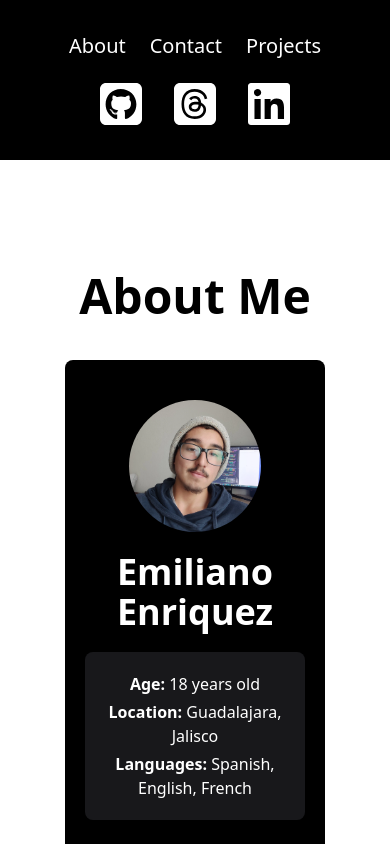
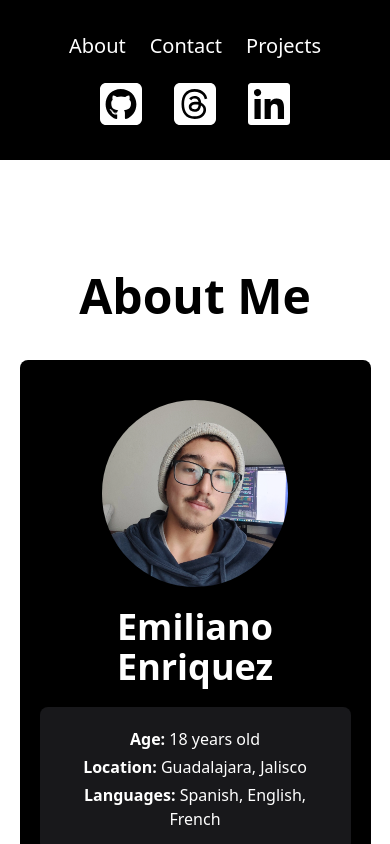
Before and after one commit to WeroKikez/MiloDev_Portafolio, a React (Vite) app: page / in a window 390 px wide. Shown: the top 844 px of the page. Built offline with nearby package versions, Linux system fonts and the light colour scheme.

Commit message:
Solved problem with mobile responsive width for About Card

```diff
--- a/src/components/AboutCard.tsx
+++ b/src/components/AboutCard.tsx
@@ -4,7 +4,7 @@ import ProfilePhoto from "../assets/ProfilePhoto_Squeare.webp"
 function AboutCard() {
   return (
     <div className="flex text-center items-center">
-        <div className="mx-auto mt-28 text-center w-2/3 lg:w-2/3 xl:w-1/2">
+        <div className="w-[90%] mx-auto mt-28 text-center md:w-2/3 lg:w-2/3 xl:w-1/2">
 
         <h2 className='text-center text-5xl font-bold mb-10'>About Me</h2>
 
```
